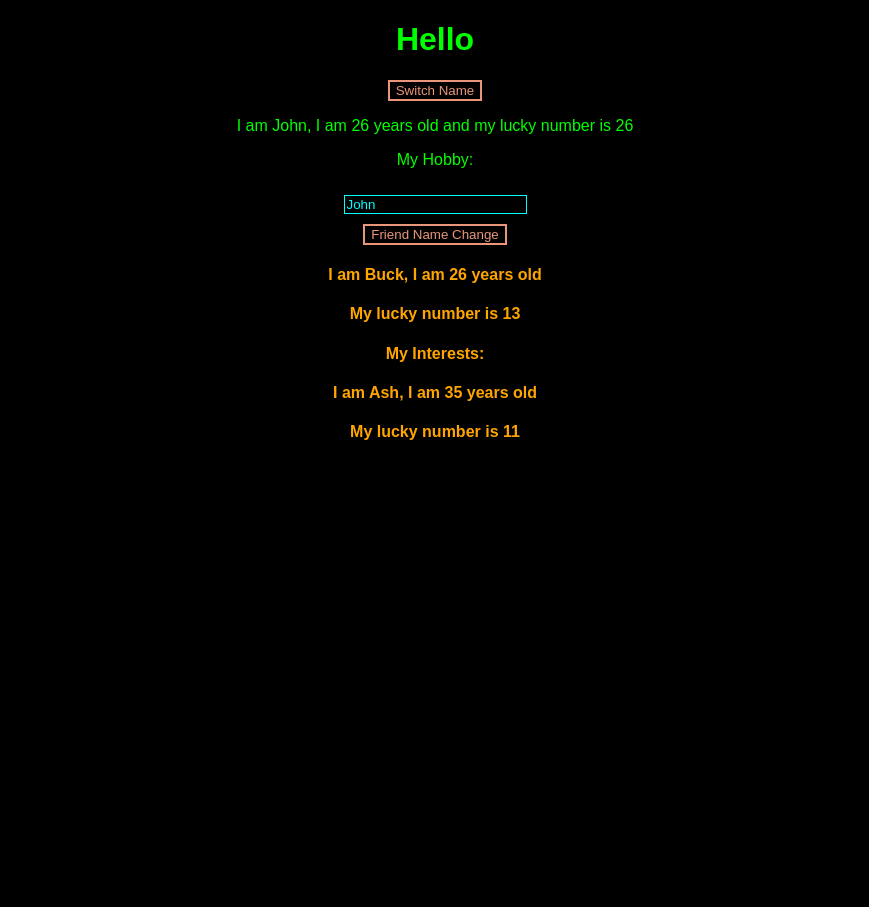
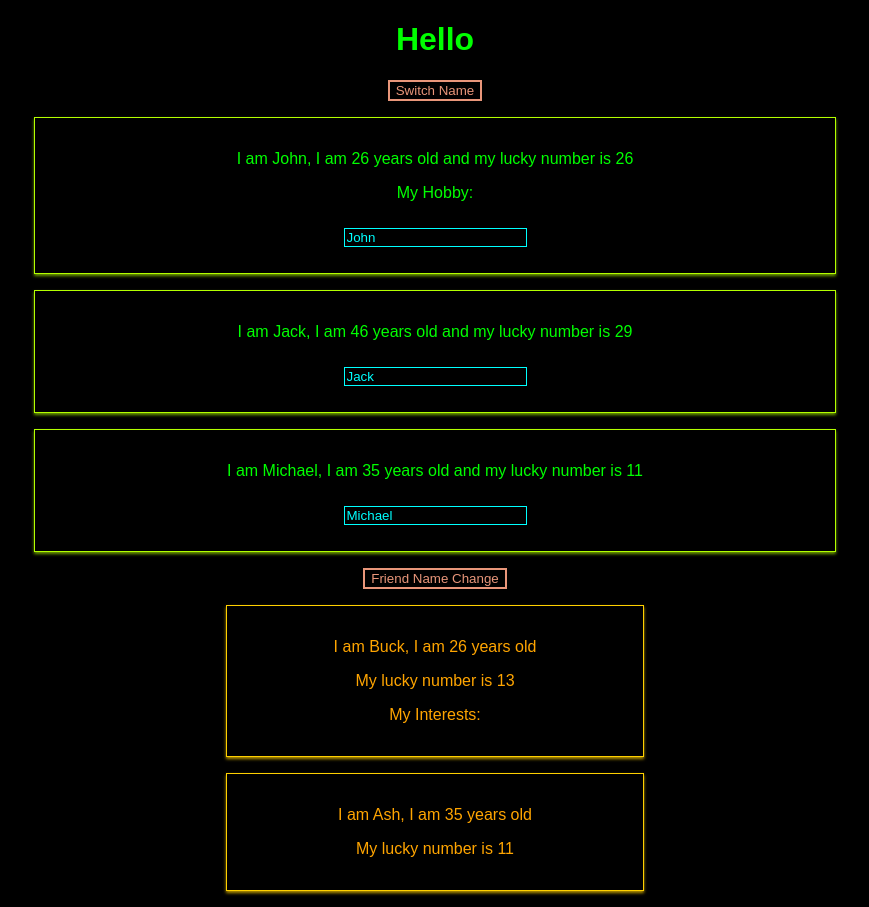
Before and after one commit to BogdanAndrijevski/react-basics, a React (Create React App) app: page / in a window 1280 px wide. Shown: the whole page, without its empty margins (205-1074 px from the left). Before the commit the page ends 800 px from the top, so only its background shows below. Built offline with nearby package versions, Linux system fonts and the light colour scheme.

Commit message:
ver 1.10 - Styling with CSS

```diff
--- a/src/App.css
+++ b/src/App.css
@@ -1,9 +1,7 @@
 .App {
   text-align: center;
 }
-h4{
-  color: orange;
-}
+
 button{
   background-color: black;
   border: 2px solid darksalmon;
@@ -17,6 +15,8 @@ input{
   color: cyan;
   padding-left: 2px;
 }
+
+
 /*
 input[type="text"], textarea {
 
--- a/src/App.js
+++ b/src/App.js
@@ -63,12 +63,12 @@ class App extends Component {
           click={this.switchNameHandler.bind(this, 'Max!')}
           name={this.state.persons[0].name}
           age={this.state.persons[0].age}>My Hobby:</Person>
-        {/* <Person
+        <Person
           name={this.state.persons[1].name}
           age={this.state.persons[1].age} />
         <Person
           name={this.state.persons[2].name}
-          age={this.state.persons[2].age} /> */}
+          age={this.state.persons[2].age} />
 
         <button onClick={this.changeFriendNameHandler} >Friend Name Change</button>
         <Friend
@@ -85,4 +85,4 @@ class App extends Component {
 
 export default App;
 
-// ver 1.09 - 47. Adding Two Way Binding
+// ver 1.10 - 48. Adding Styling with Stylesheets
--- /dev/null
+++ b/src/Friend/Friend.css
@@ -0,0 +1,10 @@
+.Orange{
+    width: 30%;
+    margin: 16px auto;
+    border: 1px solid #ffd000;
+    box-shadow: 0 2px 3px #b69400;
+    padding: 16px;
+    text-align: center;
+    color: orange;
+
+  }
--- a/src/Friend/Friend.js
+++ b/src/Friend/Friend.js
@@ -1,11 +1,12 @@
 import React from 'react';
+import './Friend.css';
 
 const friend = (props) => {
     return (
-        <div>
-            <h4 onClick={props.click}>I am {props.name}, I am {props.age} years old</h4>
-            <h4>My lucky number is {Math.floor(Math.random() * 30)}</h4>
-            <h4>{props.children}</h4>
+        <div className={'Orange'}>
+            <p onClick={props.click}>I am {props.name}, I am {props.age} years old</p>
+            <p>My lucky number is {Math.floor(Math.random() * 30)}</p>
+            <p>{props.children}</p>
         </div>
     )
 }
--- /dev/null
+++ b/src/Person/Person.css
@@ -0,0 +1,8 @@
+.Person {
+    width: 60%;
+    margin: 16px auto;
+    border: 1px solid #b3ff00;
+    box-shadow: 0 2px 3px #6d9c00;
+    padding: 16px;
+    text-align: center;
+}
--- a/src/Person/Person.js
+++ b/src/Person/Person.js
@@ -1,8 +1,9 @@
 import React from 'react';
+import './Person.css';
 
 const person = (props) => {
     return (
-        <div>
+        <div className={'Person'}>
             <p onClick={props.click}>I am {props.name}, I am {props.age} years old and my lucky number is {Math.floor(Math.random() * 30)}</p>
             <p>{props.children}</p>
             <input type="text" onChange={props.changed} value={props.name}/>
```
